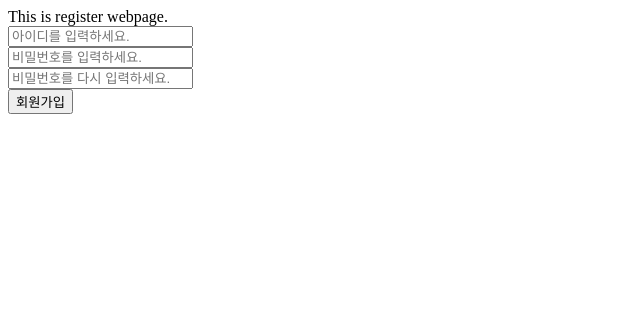
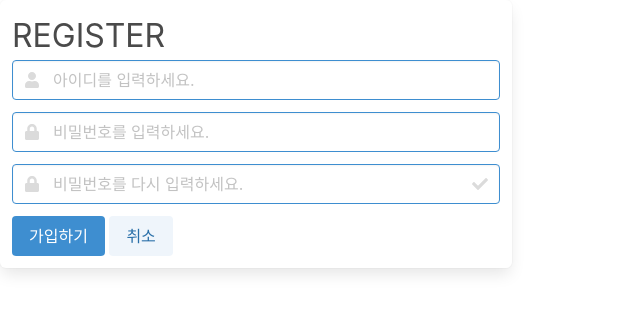
Before and after one commit to ChoiWheatley/swjungle-week-00, a Flask app: page /register in a window 1280 px wide. Shown: the top 313 px of the page, without its empty margins (0-640 px from the left). Run offline with Flask 3, Linux system fonts and the light colour scheme; some libraries are stand-ins or nearby versions.

Commit message:
style : login/register html modify

```diff
--- a/app.py
+++ b/app.py
@@ -71,13 +71,16 @@ def registerRender():
             'id': userId_receive,
             'pwd': userPwd_receive
         }
-        if userId_receive == '' or userPwd_receive == '':
-            db.users.insert_one()
+        if userId_receive == '' or request.form.get('password') == '':
+            flash("빈칸을 모두 입력해주세요!")
+            return render_template("register.html")
+        if db.users.find_one({'id':userId_receive}) is not None:
+            flash("다른 분이 사용 중인 아이디입니다. 다시 입력해주세요.")
+            return render_template("register.html")
         else:
             db.users.insert_one(user)
             flash("회원가입에 성공하였습니다!")
             return redirect('/login')
-        print(user)
     else:
         return render_template("register.html")
 
--- a/templates/register.html
+++ b/templates/register.html
@@ -4,31 +4,57 @@
     <meta charset="UTF-8">
     <meta http-equiv="X-UA-Compatible" content="IE=edge">
     <meta name="viewport" content="width=device-width, initial-scale=1.0">
-
-    <title>Document</title>
+    <link rel="stylesheet" href="https://cdn.jsdelivr.net/npm/bulma@0.9.1/css/bulma.min.css">
+    <script defer src="https://use.fontawesome.com/releases/v5.3.1/js/all.js"></script>
+    <title>register</title>
 </head>
 <body>
-    <div>This is register webpage.</div>
-
+    {% with messages = get_flashed_messages() %}
+        {% if messages %}
+            <ul class=flashes>
+            {% for message in messages %}
+                    <li>{{ message }}</li>
+                {% endfor %}
+            </ul>
+        {% endif %}
+    {% endwith %}
+    <div class="box column is-two-fifths">
+        <div class="is-size-3" style="font-weight: 400;">REGISTER</div>
         <form method="POST" id="registerForm">
-
-        <div class="input-box">
-            <input id="id_give" type="text" name="username" placeholder="아이디를 입력하세요.">
+            <div class="field">
+                <p class="control has-icons-left has-icons-right">
+                    <input class="input is-info" id="id_give" type="text" name="username" placeholder="아이디를 입력하세요.">
                     <label for="username"></label>
+                    <span class="icon is-small is-left">
+                    <i class="fas fa-user"></i>
+                    </span>
+                </p>
             </div>
 
-        <div class="input-box">
-            <input id="pwd_give" type="password" name="password" placeholder="비밀번호를 입력하세요.">
+            <div class="field">
+                <p class="control has-icons-left">
+                    <input class="input is-info" id="pwd_give" type="password" name="password" placeholder="비밀번호를 입력하세요.">
                     <label for="password"></label>
+                    <span class="icon is-small is-left">
+                        <i class="fas fa-lock"></i>
+                    </span>
+                </p>
             </div>
-
-        <div class="input-box" id="repeat">
-            <input id="pwd_repeat" type="password" name="password" placeholder="비밀번호를 다시 입력하세요.">
-            <label for="password"></label>
+            <div class="field" id="repeat">
+                <p class="control has-icons-left has-icons-right">
+                    <input class="input is-info" id="pwd_repeat" type="password" name="password" placeholder="비밀번호를 다시 입력하세요." >
+                    <span class="icon is-small is-left">
+                        <i class="fas fa-lock"></i>
+                    </span>
+                    <span class="icon is-small is-right">
+                        <i class="fas fa-check"></i>
+                    </span>
+                </p>
             </div>
-        <input type="submit" value="회원가입">
-
+            <input class="button is-info" type="submit" value="가입하기">
+            <a class="button is-info is-light" href="/login">취소</a>
         </form>
+    </div>
 
     <script src="static/registJS.js"></script>
 </body>
```
Also changed, not shown: templates/login.html (+31 -21 lines). Lines whose indentation alone changed are shown as unchanged.
